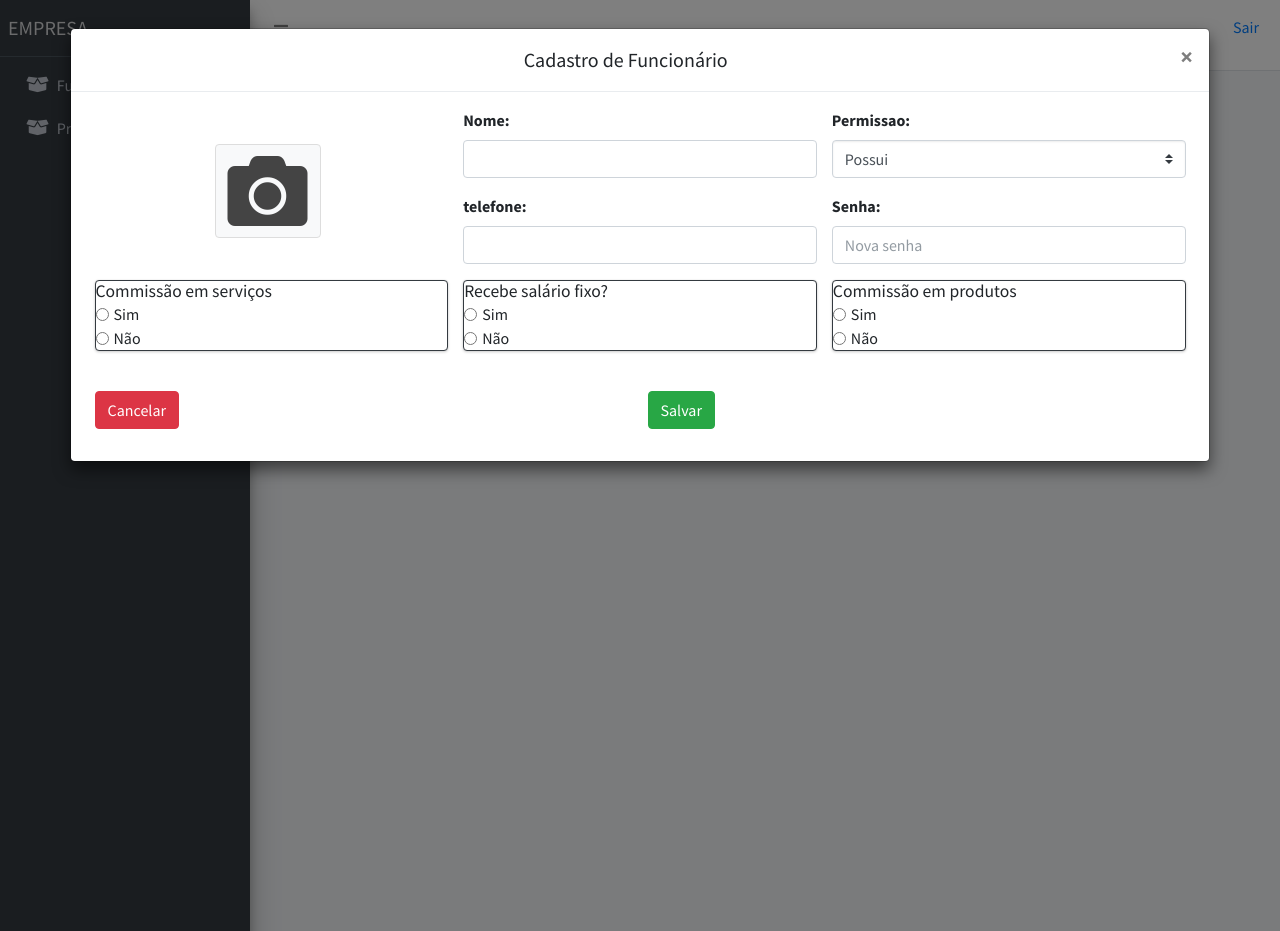
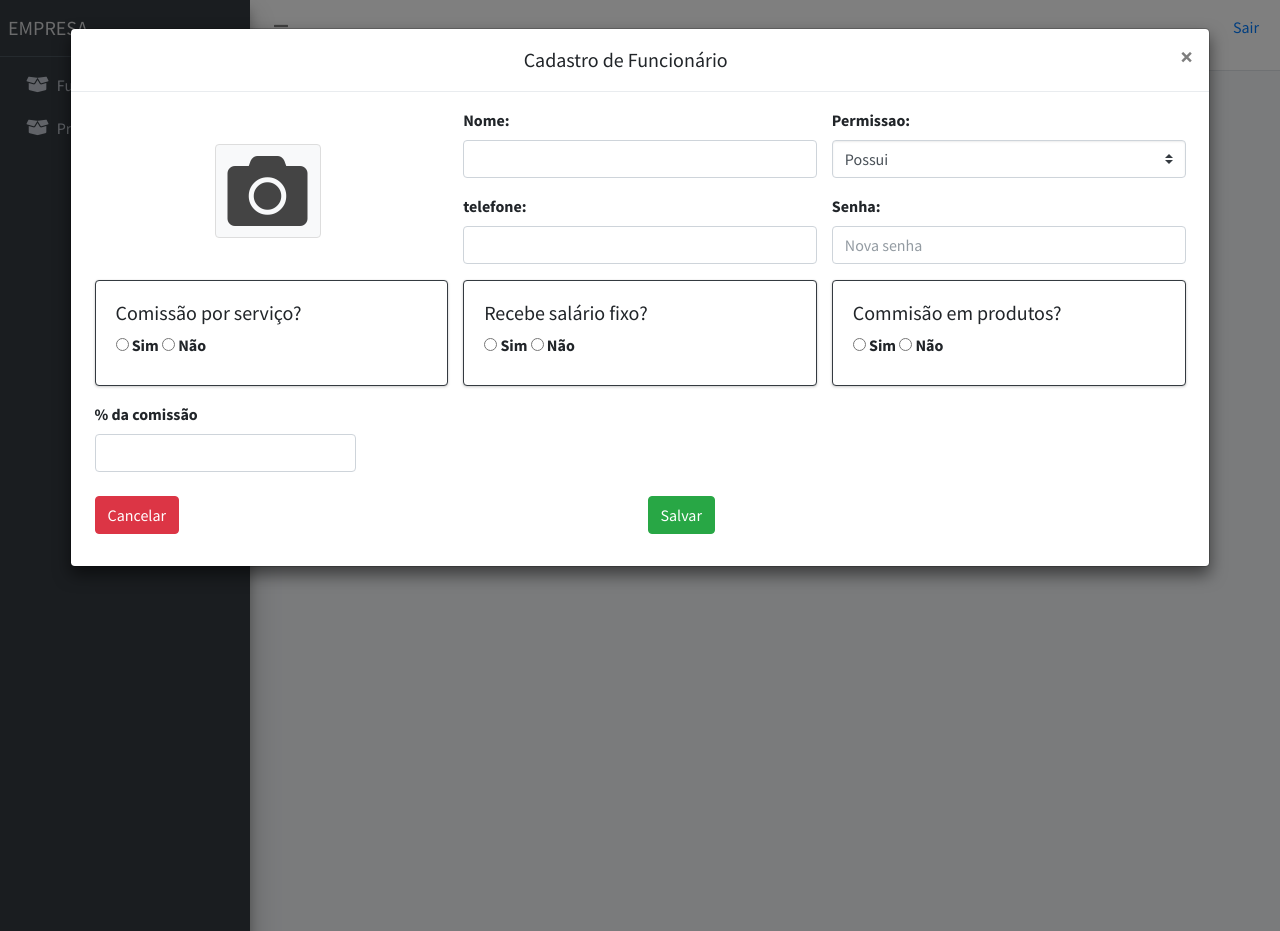
Before and after one commit to BavarescoRicardo/phpTesteAgendaServ, a PHP site: page /public/pages/funcionario/funcionario.php in a window 1280 px wide, after a click on "Adicionar Profissional". Run offline with PHP 8.4, Linux system fonts and the light colour scheme; data that the repository does not hold is empty; some libraries are stand-ins or nearby versions.

Commit message:
ajustes cadastro

```diff
--- a/public/pages/funcionario/cadastro.php
+++ b/public/pages/funcionario/cadastro.php
@@ -58,43 +58,58 @@
           <div class="row">
             <div class="col">
               <div class="card border-dark" style="border: 1px solid;">
-                <h5 class="card-title">Commissão em serviços</h5>
-                <div class="form-check form-check-inline">
-                  <input class="form-check-input" type="radio" name="inlineRadioOptions" id="inlineRadio1" value="option1">
+                <div class="card-body">
+                  <h5>Comissão por serviço?</h5>
+                  <label class="radio-inline">
+                    <input type="radio" name="optradio" id="inlineRadio1">
                     <label class="form-check-label" for="inlineRadio1">Sim</label>
-                </div>
-                <div class="form-check form-check-inline">
-                  <input class="form-check-input" type="radio" name="inlineRadioOptions" id="inlineRadio2" value="option2">
+                  </label>
+                  <label class="radio-inline">
+                    <input type="radio" name="optradio" id="inlineRadio2">
                     <label class="form-check-label" for="inlineRadio2">Não</label>
+                  </label>
                 </div>
               </div>
             </div>
+
+
             <div class="col">
               <div class="card border-dark" style="border: 1px solid;">
-                  <h5 class="card-title">Recebe salário fixo?</h5>
-                <div class="form-check form-check-inline">
-                  <input class="form-check-input" type="radio" name="inlineRadioOptions" id="inlineRadio1" value="option1">
+                  <div class="card-body">
+                    <h5>Recebe salário fixo?</h5>
+                    <label class="radio-inline">
+                      <input type="radio" name="optradio" id="inlineRadio1">
                       <label class="form-check-label" for="inlineRadio1">Sim</label>
-                </div>
-                <div class="form-check form-check-inline">
-                  <input class="form-check-input" type="radio" name="inlineRadioOptions" id="inlineRadio2" value="option2">
+                    </label>
+                    <label class="radio-inline">
+                      <input type="radio" name="optradio" id="inlineRadio2">
                       <label class="form-check-label" for="inlineRadio2">Não</label>
+                    </label>
                   </div>
                 </div>
             </div>
 
             <div class="col">
               <div class="card border-dark" style="border: 1px solid;">
-                <h5 class="card-title">Commissão em produtos</h5>
-                <div class="form-check form-check-inline">
-                  <input class="form-check-input" type="radio" name="inlineRadioOptions" id="inlineRadio1" value="option1">
+                  <div class="card-body">
+                    <h5>Commisão em produtos?</h5>
+                    <label class="radio-inline">
+                      <input type="radio" name="optradio" id="inlineRadio1">
                       <label class="form-check-label" for="inlineRadio1">Sim</label>
-                </div>
-                <div class="form-check form-check-inline">
-                  <input class="form-check-input" type="radio" name="inlineRadioOptions" id="inlineRadio2" value="option2">
+                    </label>
+                    <label class="radio-inline">
+                      <input type="radio" name="optradio" id="inlineRadio2">
                       <label class="form-check-label" for="inlineRadio2">Não</label>
+                    </label>
                   </div>
                 </div>
+            </div>
+          </div>
+
+          <div class="row">
+            <div class="col-md-3">
+            <label for="percentual">% da comissão</label>
+              <input type="text" class="form-control" name="percentual" id="percentual">
             </div>
           </div>
 
```
Lines whose indentation alone changed are shown as unchanged.
